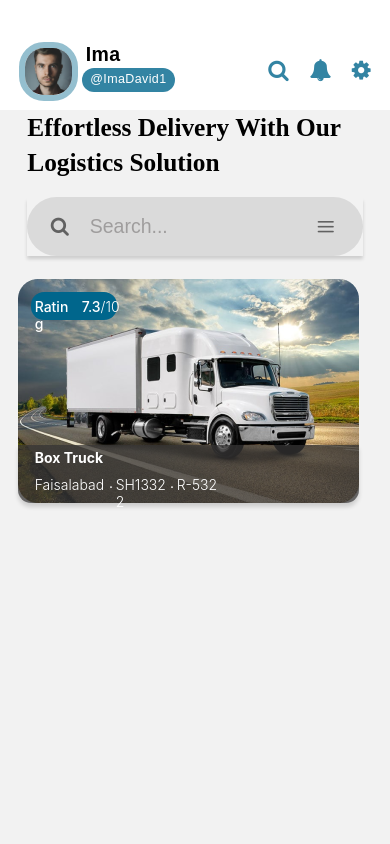
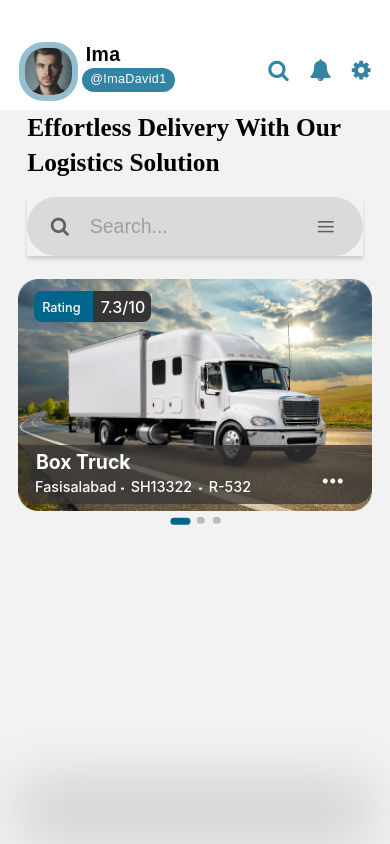
Before and after one commit to Final-Year-Project-ShipEase/shipease-native-app, a React Native app: screen /Dashboard in a window 390 px wide. Built offline with nearby package versions, Linux system fonts and the light colour scheme.

Commit message:
best vehiclw styling done

```diff
--- a/src/User/dashboard/components/bestVehicles.js
+++ b/src/User/dashboard/components/bestVehicles.js
@@ -7,49 +7,51 @@ import {
     Dimensions,
   } from 'react-native';
   import theme from '../../../../theme';
+  import Icon from 'react-native-vector-icons/MaterialIcons';
 
 const userInfo = () => {
   return (
     <View>
       <View style={styles.bestVehicle}>
-        <View style={[styles.move, styles.movePosition]}>
-          <View style={styles.moveChild} />
-          <View style={[styles.moveItem, styles.moveLayout]} />
-          <View style={[styles.moveInner, styles.moveLayout]} />
-        </View>
+      <View style={styles.moveChild} />
+      <View style={styles.moveChild1} />
+      <View style={styles.moveChild2} />
         <Image
-          style={styles.card8Icon}
+          style={styles.bestVehicleimage}
           contentFit="cover"
           source={require("../components/vehicle1.png")}
         />
         <View style={[styles.bestVehicleText, styles.bestLayout]}>
           <View style={[styles.bestVehicleTextChild, styles.bestLayout]} />
-          <View style={styles.faisalabadParent}>
+          <View style={styles.cityparent}>
             <Text
-              style={[styles.faisalabad, styles.r532Typo]}
-            >{`Faisalabad  `}</Text>
+              style={[styles.city, styles.registrationTypo]}
+            >{`Fasisalabad  `}</Text>
             <Image
               style={[styles.groupInner, styles.groupInnerLayout]}
               contentFit="cover"
               source={require("../components/dot.png")}
             />
-            <Text style={[styles.sh13322, styles.r532Typo]}>SH13322</Text>
+            <Text style={[styles.TrackingNo, styles.registrationTypo]}>SH13322</Text>
             <Image
               style={[styles.ellipseIcon, styles.groupInnerLayout]}
               contentFit="cover"
               source={require("../components/dot.png")}
             />
-            <Text style={[styles.r532, styles.r532Typo]}>R-532</Text>
+            <Text style={[styles.registrationNo, styles.registrationTypo]}>R-532</Text>
           </View>
-          <Text style={[styles.boxTruck, styles.seeAllTypo]}>Box Truck</Text>
+          <Text style={[styles.TruckType, styles.AllTruckType]}>Box Truck</Text>
         </View>
-        <View style={styles.component2}>
+        <View style={[styles.icon1, styles.textLayout]}>
+      <Icon name="more-horiz" size={30} color="white" />
+    </View>
+        <View style={styles.RatingComponent}>
           <View style={[styles.component2Child, styles.component2Position]} />
           <View style={[styles.component2Item, styles.component2Position]} />
           <Text style={[styles.rating, styles.text2Typo]}>Rating</Text>
           <Text style={[styles.text1, styles.text1Typo]}>
             <Text style={styles.text2Typo}>7.3</Text>
-            <Text style={styles.r532Typo}>/10</Text>
+            <Text style={styles.registrationTypo}>/10</Text>
           </Text>
         </View>
       </View>
@@ -62,231 +64,230 @@ const { width, height } = Dimensions.get('window');
 const styles = StyleSheet.create({
 
     bestVehicle: {
-        height: "20.94%",
-        width: "90.93%",
-        top: "22.07%",
-        right: "4.53%",
-        bottom: "56.99%",
-        left: "4.53%",
+        height: height * 0.1,
+        width: width * 0.1,
+        top: height * 0,
+        right: width * 1,
+        bottom: height * 0.1,
+        left: width * 0.045,
+        justifyContent: "center",
         position: "absolute",
       },
 
-      movePosition: {
-        bottom: "0%",
-        position: "absolute",
-      },
-
-      moveLayout: {
-        backgroundColor: theme.palette.alreadyAccount.textColor,
-        width: "17.14%",
-        height: "100%",
-        borderRadius: 14,
-        bottom: "0%",
-        top: "0%",
-        position: "absolute",
-      },
-
-      moveItem: {
-        left: "82.86%",
-        right: "0%",
-      },
-
-      moveInner: {
-        right: "25.71%",
-        left: "57.14%",
-      },
-
-      move: {
-        height: "3.25%",
-        width: "10.26%",
-        top: "96.75%",
-        right: "44.28%",
-        left: "45.45%",
-      },
-
       moveChild: {
-        height: "227.85%",
-        width: "22.57%",
-        right: "26%",
-        bottom: "-127.85%",
-        left: "51.43%",
+        height: height * 0.024,
+        width: width * 0.017,
+        bottom: width * 0.4,
+        left: width * 0.41,
         transform: [
           {
             rotate: "90deg",
           },
         ],
-        borderRadius: 14,
+        borderRadius: width * 0.1,
         backgroundColor: theme.palette.dashboard.mainblue,
-        top: "0%",
+        top: height * 0.275,
         position: "absolute",
       },
 
-      card8Icon: {
-        height: 224,
-        width: 341,
-        top: 0,
-        left: 0,
+      moveChild1: {
+        height: height * 0.01,
+        width: width * 0.018,
+        bottom: width * 0.4,
+        left: width * 0.46,
+        transform: [
+          {
+            rotate: "90deg",
+          },
+        ],
+        borderRadius: width * 0.1,
+        backgroundColor: theme.palette.dashboard.mediumgray,
+        top: height * 0.281,
         position: "absolute",
+      },
+
+      moveChild2: {
+        height: height * 0.01,
+        width: width * 0.018,
+        bottom: width * 0.4,
+        left: width * 0.5,
+        transform: [
+          {
+            rotate: "90deg",
+          },
+        ],
+        borderRadius: width * 0.1,
+        backgroundColor: theme.palette.dashboard.mediumgray,
+        top: height * 0.281,
+        position: "absolute",
+      },
+
+      bestVehicleimage: {
+        height: height * 0.276,
+        width: width * 0.91,
+        top: height * 0,
+        left: height * 0,
+        position: "absolute",
+      },
+
+      bestVehicleText: {
+        top: height * 0.3,
+      },
+
+      bestLayout: {
+        height: height * 0.071,
+        width: width * 0.91,
+        left: width * 0,
+        position: "absolute",
+      },
+
+      bestVehicleTextChild: {
+        borderBottomRightRadius: height * 0.02,
+        borderBottomLeftRadius: height * 0.02,
+        backgroundColor: theme.palette.dashboard.bestVehicleColor,
+        shadowColor: theme.palette.dashboard.bestVehicleShadowColor,
+        shadowOpacity: 1,
+        elevation: 4,
+        shadowRadius: height * 0.07,
+        shadowOffset: {
+          width: width * 0,
+          height: height * 0.4,
+        },
+        top: height * 0,
+      },
+
+      TrackingNo: {
+        width: width,
+        left: width * 0.245,
+        fontSize: height * 0.017,
+        height: height,
+        top: height * 0,
+        color: theme.palette.alreadyAccount.textColor,
+        textAlign: "left",
+        position: "absolute",
+      },
+
+      ellipseIcon: {
+        right: width * 0.03,
+        left: width * 0.22,
+      },
+
+      registrationNo: {
+        width: width * 0.6,
+        left: width * 0.445,
+        fontSize: height * 0.017,
+        height: height,
+        top: height * 0,
+        color:theme.palette.alreadyAccount.textColor,
+        textAlign: "left",
+        position: "absolute",
+      },
+
+      city: {
+        width: width,
+        fontSize: height * 0.017,
+        height: height,
+        top: height * 0,
+        left: width * 0,
+        color: theme.palette.alreadyAccount.textColor,
+        textAlign: "left",
+        position: "absolute",
+      },
+
+      cityparent: {
+        height: height * 0.017,
+        width: width * 0.54,
+        top: height * 0.04,
+        right: width * 0,
+        bottom: height * 0,
+        left: width * 0.045,
+        position: "absolute",
+      },
+
+      TruckType: {
+        height: height * 0.3,
+        width: width * 0.5,
+        top: height * 0.007,
+        fontSize: height * 0.023,
+        left: width * 0.047,
+        color: theme.palette.alreadyAccount.textColor,
+      },
+
+      icon1: {
+        width: width * 0.3,
+        left: width * 0.77,
+        top: height * 0.19,
       },
 
       bestVehicleText: {
         top: 166,
       },
 
-      bestLayout: {
-        height: 58,
-        width: 341,
-        left: 0,
-        position: "absolute",
-      },
-
-      bestVehicleTextChild: {
-        borderBottomRightRadius: 13,
-        borderBottomLeftRadius: 13,
-        backgroundColor: "rgba(54, 52, 52, 0.75)",
-        shadowColor: "rgba(0, 0, 0, 0.15)",
-        shadowOpacity: 1,
-        elevation: 4,
-        shadowRadius: 4,
-        shadowOffset: {
-          width: 0,
-          height: 4,
-        },
-        top: 0,
-      },
-
-      sh13322: {
-        width: "30.05%",
-        left: "44.26%",
-        fontSize: 14,
-        height: "100%",
-        top: "0%",
-        color: theme.palette.alreadyAccount.textColor,
-        textAlign: "left",
-        position: "absolute",
-      },
-
-      ellipseIcon: {
-        right: "57.92%",
-        left: "40.98%",
-      },
-
-      r532: {
-        width: "22.4%",
-        left: "77.6%",
-        fontSize: 14,
-        height: "100%",
-        top: "0%",
-        color:theme.palette.alreadyAccount.textColor,
-        textAlign: "left",
-        position: "absolute",
-      },
-
-      faisalabad: {
-        width: "43.17%",
-        fontSize: 14,
-        height: "100%",
-        top: "0%",
-        left: "0%",
-        color: theme.palette.alreadyAccount.textColor,
-        textAlign: "left",
-        position: "absolute",
-      },
-
-      faisalabadParent: {
-        height: "27.59%",
-        width: "53.67%",
-        top: "53.45%",
-        right: "41.35%",
-        bottom: "18.97%",
-        left: "4.99%",
-        position: "absolute",
-      },
-
-      boxTruck: {
-        height: "46.55%",
-        width: "43.99%",
-        top: "6.9%",
-        fontSize: 14,
-        left: "4.99%",
-        color: theme.palette.alreadyAccount.textColor,
-      },
-
-      adminSidebarcollapsable22: {
-        width: 23,
-        left: 295,
-        top: 6,
-      },
-
-      bestVehicleText: {
-        top: 166,
-      },
-
-      r532Typo: {
-        fontWeight: "300",
+      registrationTypo: {
+        fontWeight: "500",
       },
 
       groupInner: {
-        right: "24.59%",
-        left: "74.32%",
+        right: width * 0,
+        left: width * 0.42,
       },
 
       groupInnerLayout: {
-        bottom: "20%",
-        top: "66.88%",
-        width: "1.09%",
-        height: "13.13%",
-        maxHeight: "100%",
-        maxWidth: "100%",
+        bottom:height ** 0,
+        top: height * 0.01,
+        width: width * 0.007,
+        height: height * 0.004,
+        maxHeight: height,
+        maxWidth: width,
         position: "absolute",
         overflow: "hidden",
       },
 
-      seeAllTypo: {
+      AllTruckType: {
         fontWeight: "700",
         textAlign: "left",
         position: "absolute",
       },
 
       component2Child: {
-        right: "53.76%",
-        borderTopLeftRadius: 13,
-        borderBottomLeftRadius: 13,
-        left: "0%",
+        right: width * 0,
+        borderTopLeftRadius: width * 0.02,
+        borderBottomLeftRadius: width * 0.02,
+        left: width * 0,
         backgroundColor: theme.palette.dashboard.mainblue,
-        width: "46.24%",
+        width: width * 0.2,
       },
 
       component2Item: {
-        right: "7.53%",
-        left: "46.24%",
-        backgroundColor: theme.palette.dashboard.mainblue,
-        borderBottomRightRadius: 13,
-        borderTopRightRadius: 13,
+        right: width * 0,
+        left: width * 0.15,
+        backgroundColor: theme.palette.dashboard.ratingdarkgray,
+        borderBottomRightRadius: width * 0.02,
+        borderTopRightRadius: width * 0.02,
       },
 
-      component2: {
-        left: 13,
-        width: 93,
-        top: 13,
-        height: 28,
+      RatingComponent: {
+        left: height * 0.02,
+        width: width * 0.32,
+        top: height * 0.015,
+        height: height * 0.04,
         position: "absolute",
       },
 
       component2Position: {
-        width: "46.24%",
-        height: "100%",
-        bottom: "0%",
-        top: "0%",
+        width: width * 0.15,
+        height: height * 0.037,
+        bottom: width * 0,
+        top: height * 0,
         position: "absolute",
       },
 
       rating: {
-        left: "4.3%",
-        fontSize: 14,
-        top: "21.43%",
-        width: "45.16%",
-        height: "46.43%",
+        left: width * 0.02,
+        fontSize: height * 0.015,
+        top: height * 0.01,
+        width: width,
+        height: height,
         color:  theme.palette.alreadyAccount.textColor,
         textAlign: "left",
         position: "absolute",
@@ -297,14 +298,14 @@ const styles = StyleSheet.create({
       },
 
       text1: {
-        left: "54.84%",
+        left: width * 0.17,
       },
 
       text1Typo: {
-        fontSize: 14,
-        top: "21.43%",
-        width: "45.16%",
-        height: "46.43%",
+        fontSize: height * 0.019,
+        top: height * 0.007,
+        width: width,
+        height: height,
         color:  theme.palette.alreadyAccount.textColor,
         textAlign: "left",
         position: "absolute",
--- a/theme.js
+++ b/theme.js
@@ -20,6 +20,10 @@ const theme = createTheme({
       shadowColor1: "rgba(0, 0, 0, 0.25)",
       searchbarcolor: "#cacaca",
       searchbartextcolor: "#686565",
+      mediumgray: "#BBBBBB",
+      bestVehicleColor: "rgba(54, 52, 52, 0.75)",
+      bestVehicleShadowColor: "rgba(0, 0, 0, 0.15)",
+      ratingdarkgray: "#363434"
     },
 
     secondary: {
```
